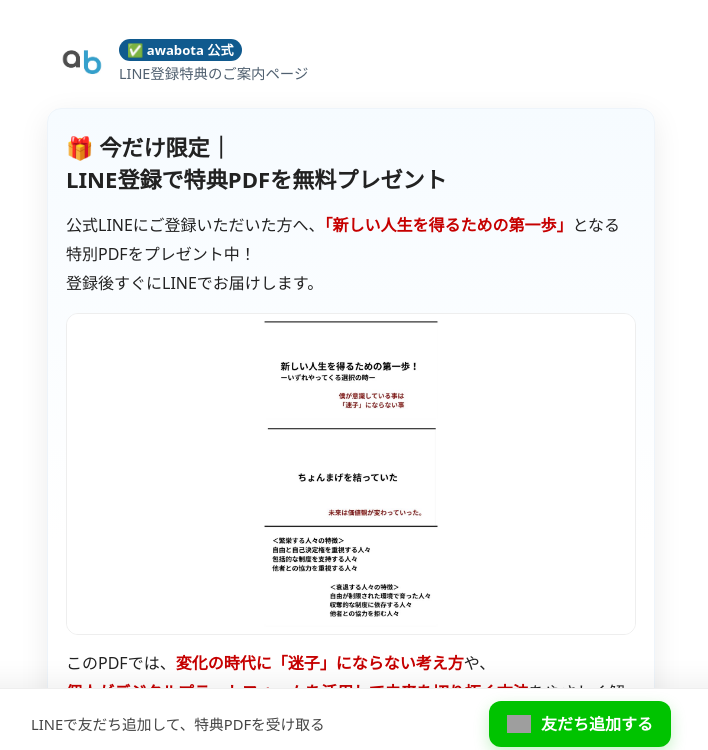
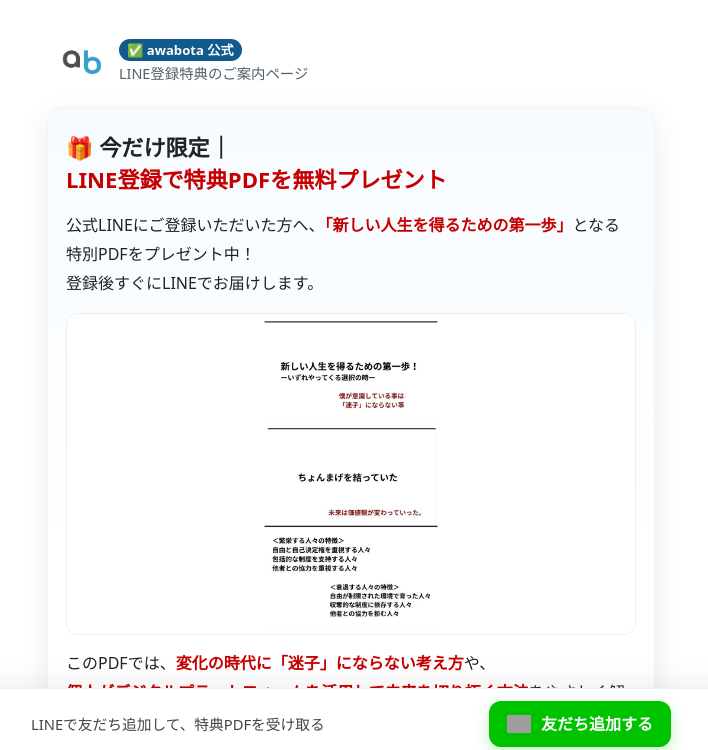
Before and after one commit to miitaku/awabota-invite, a plain HTML site: page index.html in a window 1280 px wide. Shown: the top 750 px of the page, without its empty margins (289-997 px from the left). Drawn offline with Linux system fonts and the light colour scheme; no server answers; grey boxes are pictures that could not be loaded.

Commit message:
Update index.html

```diff
--- a/index.html
+++ b/index.html
@@ -63,7 +63,7 @@
     <!-- ヒーロー -->
     <section class="hero">
       <h1>🎁 今だけ限定｜<br>
-LINE登録で特典PDFを無料プレゼント</h1>
+<span style="color:#c60000; font-weight:bold;">LINE登録で特典PDFを無料プレゼント</span><br></h1>
       <p class="lead">
         公式LINEにご登録いただいた方へ、<b>「新しい人生を得るための第一歩」</b>となる特別PDFをプレゼント中！<br>
         登録後すぐにLINEでお届けします。
```
